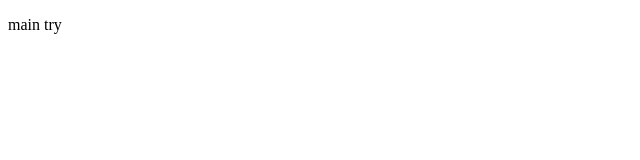
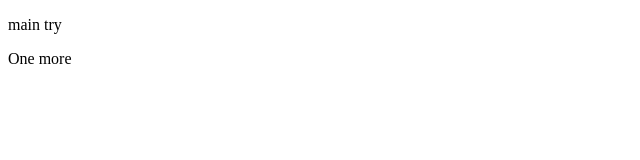
Before and after one commit to vasgan1986-hub/FirstProject, a plain HTML site: page index.html in a window 1280 px wide. Shown: the full height of the page, 0-640 px from the left. Drawn offline with Linux system fonts and the light colour scheme.

Commit message:
Проверка изменения index

```diff
--- a/index.html
+++ b/index.html
@@ -6,5 +6,6 @@
 </head>
 <body>
 <p>main try</p>
+<p>One more</p>
 </body>
 </html>
```
